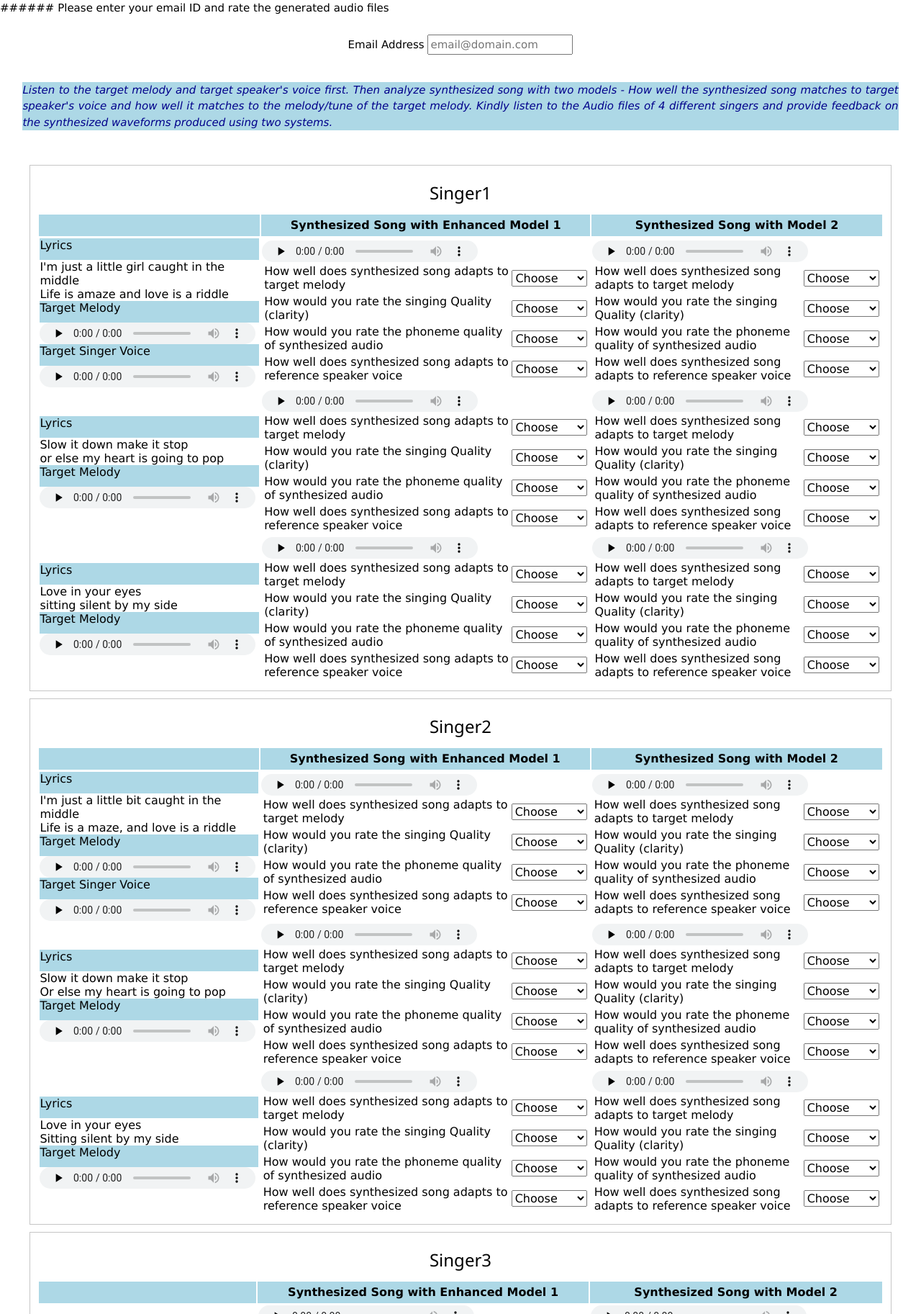
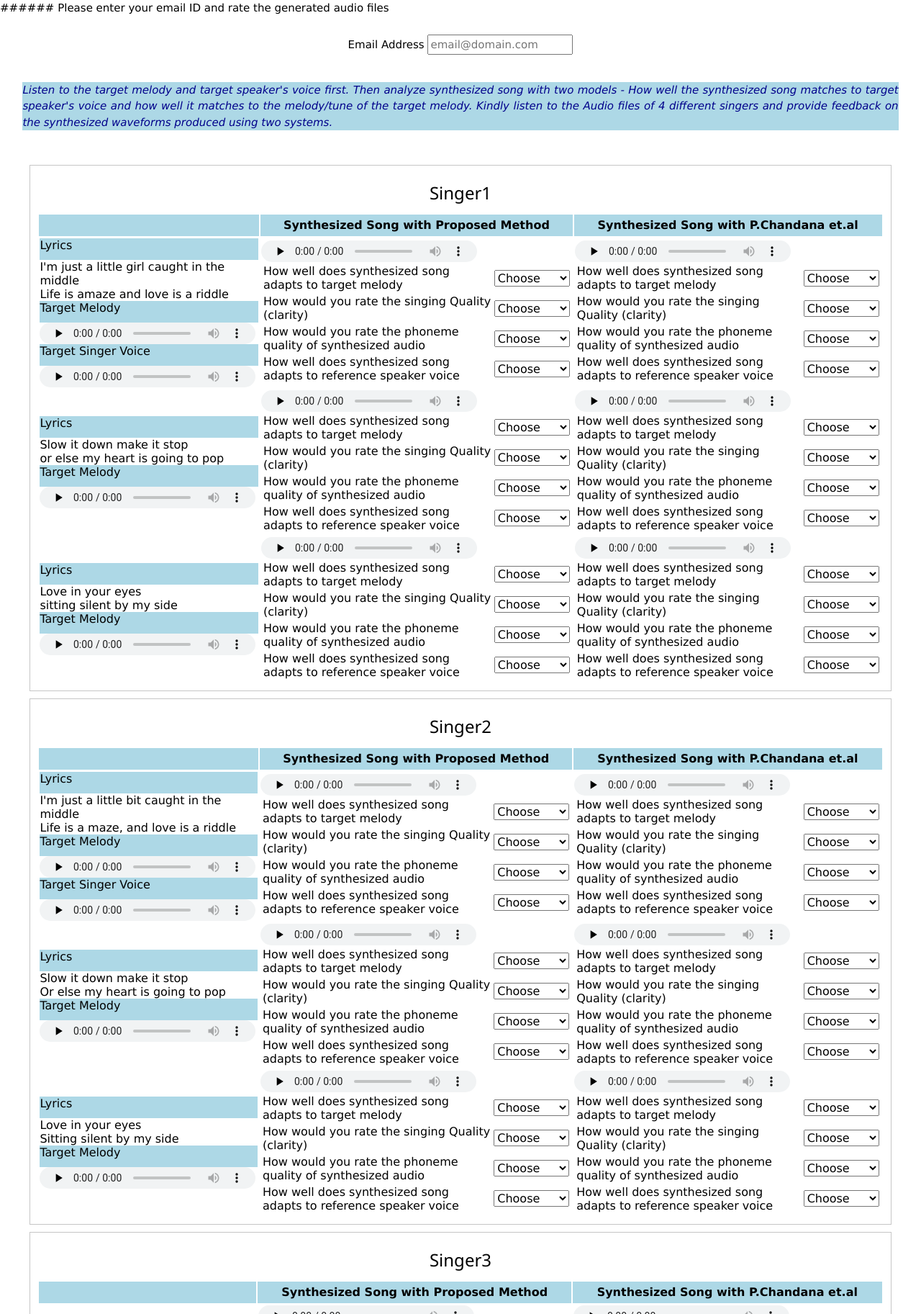
Before and after one commit to rrs-mvs-official/rrs-mvs-official.github.io, a plain HTML site: page MultiVoiceSingingSynthesis/index.html in a window 1280 px wide. Shown: the top 1825 px of the page at 72% size. Drawn offline with nearby package versions, Linux system fonts and the light colour scheme.

Commit message:
Update index.html

```diff
--- a/MultiVoiceSingingSynthesis/index.html
+++ b/MultiVoiceSingingSynthesis/index.html
@@ -53,9 +53,9 @@
                 <th bgcolor="lightblue" style="white-space:nowrap;height:30px;min-width: 240px">
                  </th>
                 <th bgcolor="lightblue" style="white-space:nowrap;height:30px;min-width: 240px">
-                 Synthesized Song with Enhanced Model 1</th>
+                 Synthesized Song with Proposed Method</th>
                 <th bgcolor="lightblue" style="white-space:nowrap;height:30px;min-width: 240px">
-                 Synthesized Song with Model 2</th></tr>
+                 Synthesized Song with P.Chandana et.al</th></tr>
               <tr>
               <td>
               <div  style="background-color: lightblue;white-space:nowrap;height:30px;min-width: 240px">
@@ -495,9 +495,9 @@
                   <th bgcolor="lightblue" style="white-space:nowrap;height:30px;min-width: 240px">
                    </th>
                   <th bgcolor="lightblue" style="white-space:nowrap;height:30px;min-width: 240px">
-                   Synthesized Song with Enhanced Model 1</th>
+                   Synthesized Song with Proposed Method</th>
                   <th bgcolor="lightblue" style="white-space:nowrap;height:30px;min-width: 240px">
-                   Synthesized Song with Model 2</th></tr>
+                   Synthesized Song with P.Chandana et.al</th></tr>
                 <tr>
                 <td>
                 <div  style="background-color: lightblue;white-space:nowrap;height:30px;min-width: 240px">
@@ -937,9 +937,9 @@
                   <th bgcolor="lightblue" style="white-space:nowrap;height:30px;min-width: 240px">
                    </th>
                   <th bgcolor="lightblue" style="white-space:nowrap;height:30px;min-width: 240px">
-                   Synthesized Song with Enhanced Model 1</th>
+                   Synthesized Song with Proposed Method</th>
                   <th bgcolor="lightblue" style="white-space:nowrap;height:30px;min-width: 240px">
-                   Synthesized Song with Model 2</th></tr>
+                   Synthesized Song with P.Chandana et.al</th></tr>
                 <tr>
                 <td>
                 <div  style="background-color: lightblue;white-space:nowrap;height:30px;min-width: 240px">
@@ -1379,9 +1379,9 @@
                   <th bgcolor="lightblue" style="white-space:nowrap;height:30px;min-width: 240px">
                    </th>
                   <th bgcolor="lightblue" style="white-space:nowrap;height:30px;min-width: 240px">
-                   Synthesized Song with Enhanced Model 1</th>
+                   Synthesized Song with Proposed Method</th>
                   <th bgcolor="lightblue" style="white-space:nowrap;height:30px;min-width: 240px">
-                   Synthesized Song with Model 2</th></tr>
+                   Synthesized Song with P.Chandana et.al</th></tr>
                 <tr>
                 <td>
                 <div  style="background-color: lightblue;white-space:nowrap;height:30px;min-width: 240px">
```
